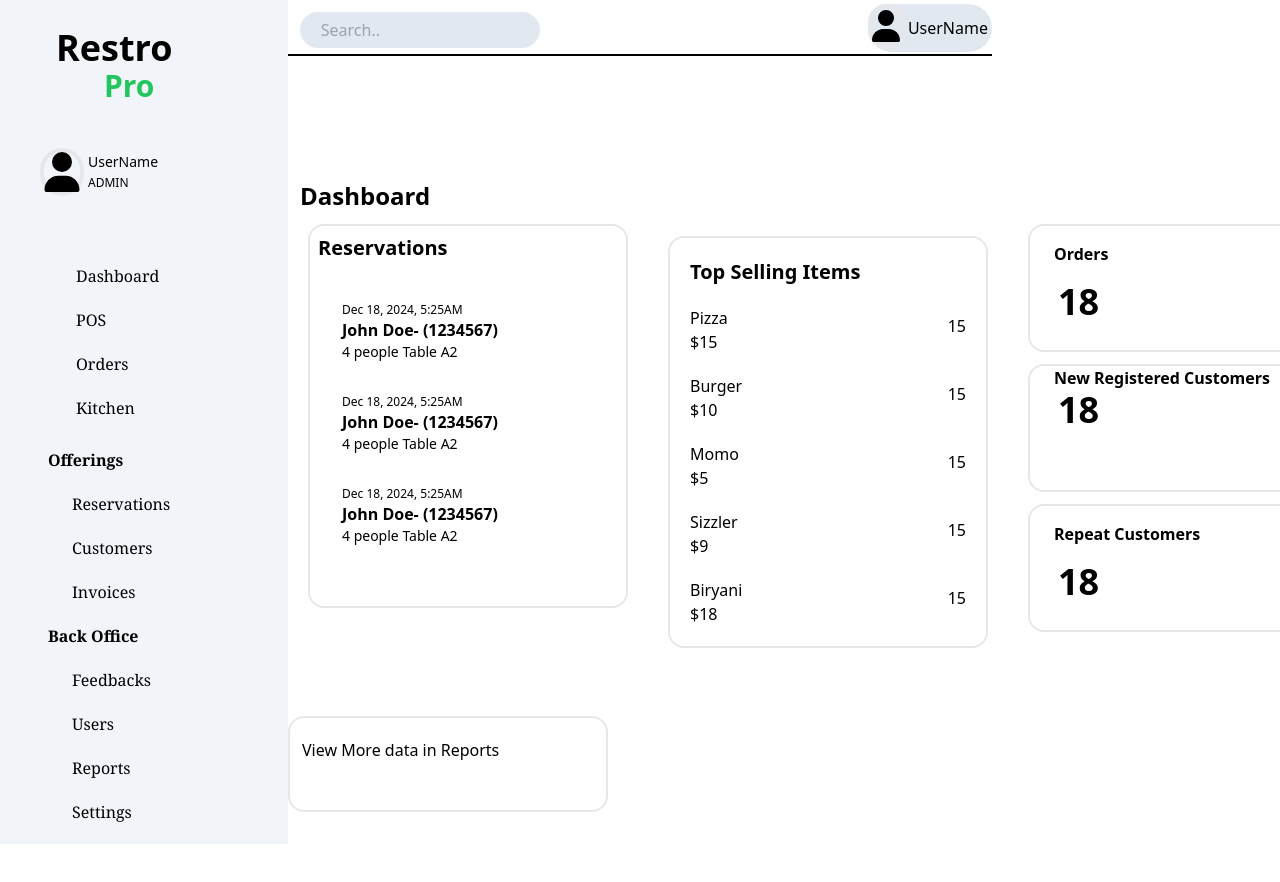
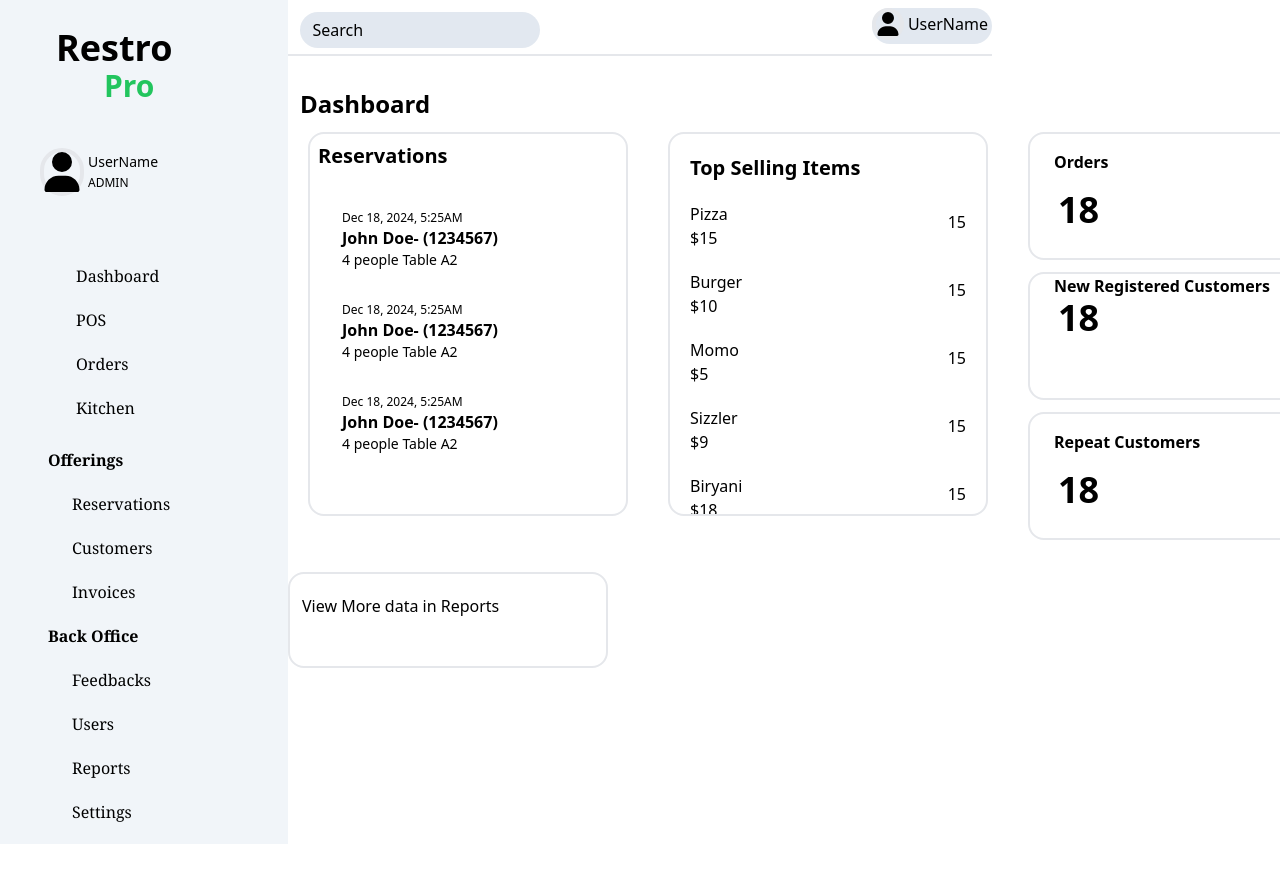
Before and after one commit to imramkrishna/restroapp, a Next.js app: page /Home in a window 1280 px wide. Shown: the top 882 px of the page. After the commit the page ends 800 px from the top, so only its background shows below. Built offline with nearby package versions, Linux system fonts and the light colour scheme.

Commit message:
UI updated

```diff
--- a/app/Home/page.js
+++ b/app/Home/page.js
@@ -3,11 +3,11 @@ import React from 'react'
 function page() {
     return (
         <>
-            <h1 className='font-sans font-bold text-2xl md:p-3'>Dashboard</h1>
+            <h1 className='font-sans font-bold text-2xl p-3'>Dashboard</h1>
 
             {/* ============================Setting up Reservation block=============================*/}
 
-            <div className='flex flex-col min-w-full md:flex-row md:max-w-md overflow-auto md:mx-5'>
+            <div className='flex flex-col min-w-full md:flex-row md:max-w-md md:mx-5'>
 
                 <div className="reservation overflow-auto md:h-96 md:w-1/4 rounded-2xl border-2">
                     <h3 className='font-bold text-xl p-2'>Reservations</h3>
@@ -38,7 +38,7 @@ function page() {
 
 
 
-                <div className="top-selling-items my-3 rounded-2xl border-2 overflow-auto md:w-1/4 md:mx-10 md:">
+                <div className="top-selling-items rounded-2xl border-2 overflow-auto md:w-1/4 md:h-96 md:mx-10 md:">
                     <h3 className='md:m-5 font-extrabold text-xl'>Top Selling Items</h3>
                     <div className="items flex justify-between mx-5">
                         <ul>
--- a/app/layout.js
+++ b/app/layout.js
@@ -25,7 +25,7 @@ export default function RootLayout({ children }) {
         className={`${geistSans.variable} ${geistMono.variable} antialiased`}
       >
          <Navbar/>
-         <div className="container mx-40 md:mx-72 md:my-28">
+         <div className="container mx-40 md:mx-72 md:my-5">
 
         {children}
 
--- a/components/Navbar.js
+++ b/components/Navbar.js
@@ -67,9 +67,9 @@ function Navbar() {
                 </div>
 
                 {/* =============================HORIZONTAL NAVBAR========================== */}
-                <div className="mx-36 md:mx-72 h-14 bg-white border-b-2 border-black flex md:justify-between">
+                <div className="max-w-full mx-36 md:mx-72 h-14 bg-white border-b-2 border-e-white flex md:justify-between">
                     <div className="search py-3 mx-3" onClick={finddropdown}>
-                        <input className='rounded-full h-9 bg-slate-200 w-60' type="text" placeholder="     Search.."/>
+                        <input className='rounded-full h-9 bg-slate-200 w-60' type="text" placeholder="     Search.." value="   Search"/>
                         {searchdropdown && (
                                     <div className="dropdown-menu bg-white shadow-lg rounded-lg mt-2 absolute w-64">
                                         <div className="dropdown-item px-4 py-2">Dashboard</div>
@@ -83,10 +83,10 @@ function Navbar() {
                                     </div>
                                 )}
                     </div>
-                    <div className="bg-slate-200 rounded-full h-12 my-1">
+                    <div className="bg-slate-200 rounded-full h-9 my-2">
                         <div className="flex">
-                            <FontAwesomeIcon className='border-4 rounded-full h-9 w-7' icon={faUser} />
-                            <span className='py-3 px-1' onClick={profiledropdown} >
+                            <FontAwesomeIcon className='border-4 rounded-full h-6 w-6' icon={faUser} />
+                            <span className='py-1 px-1' onClick={profiledropdown} >
                                 UserName
                                 {dropdown && (
                                     <div className="dropdown-menu bg-white shadow-lg rounded-lg mt-2 absolute">
```
